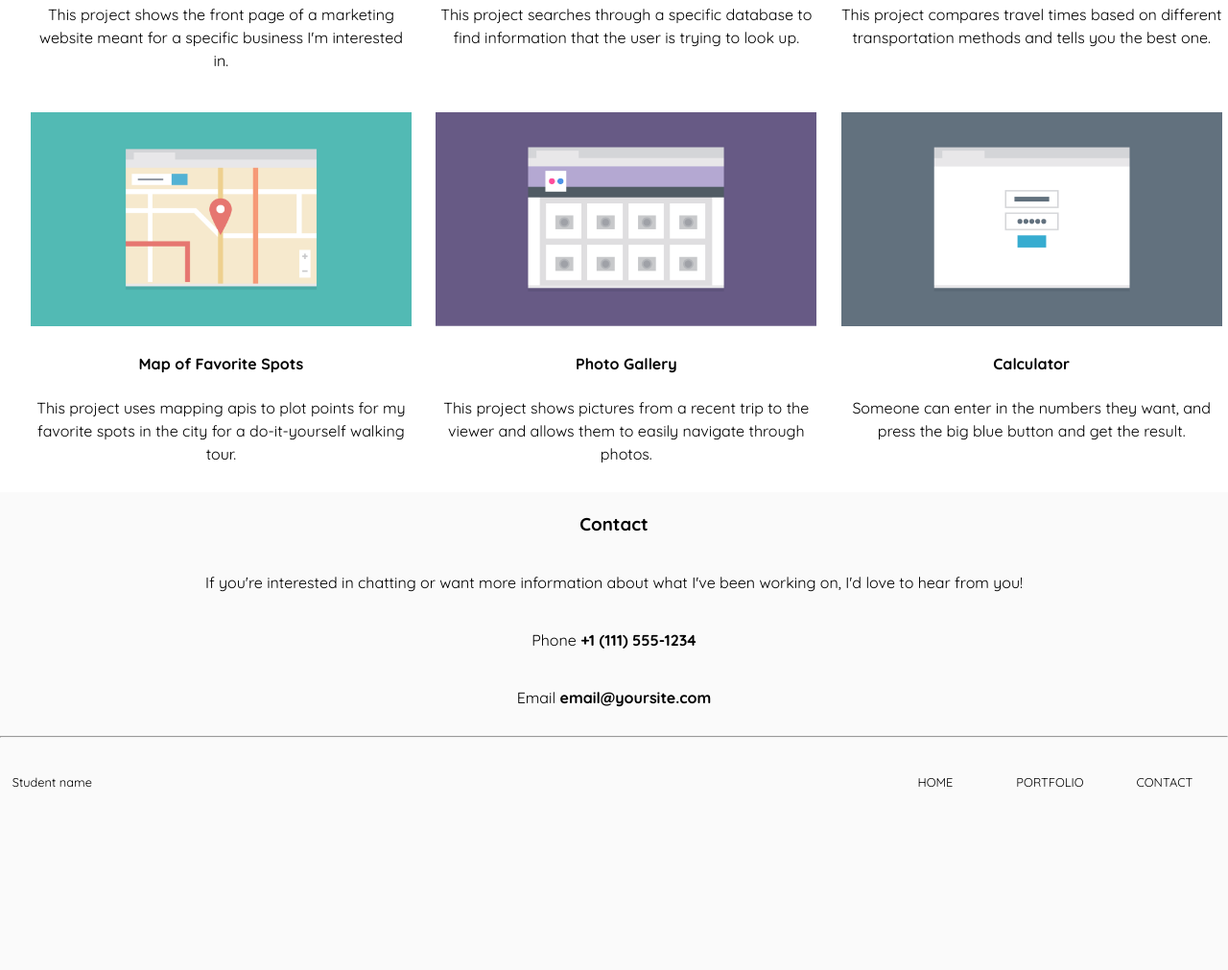
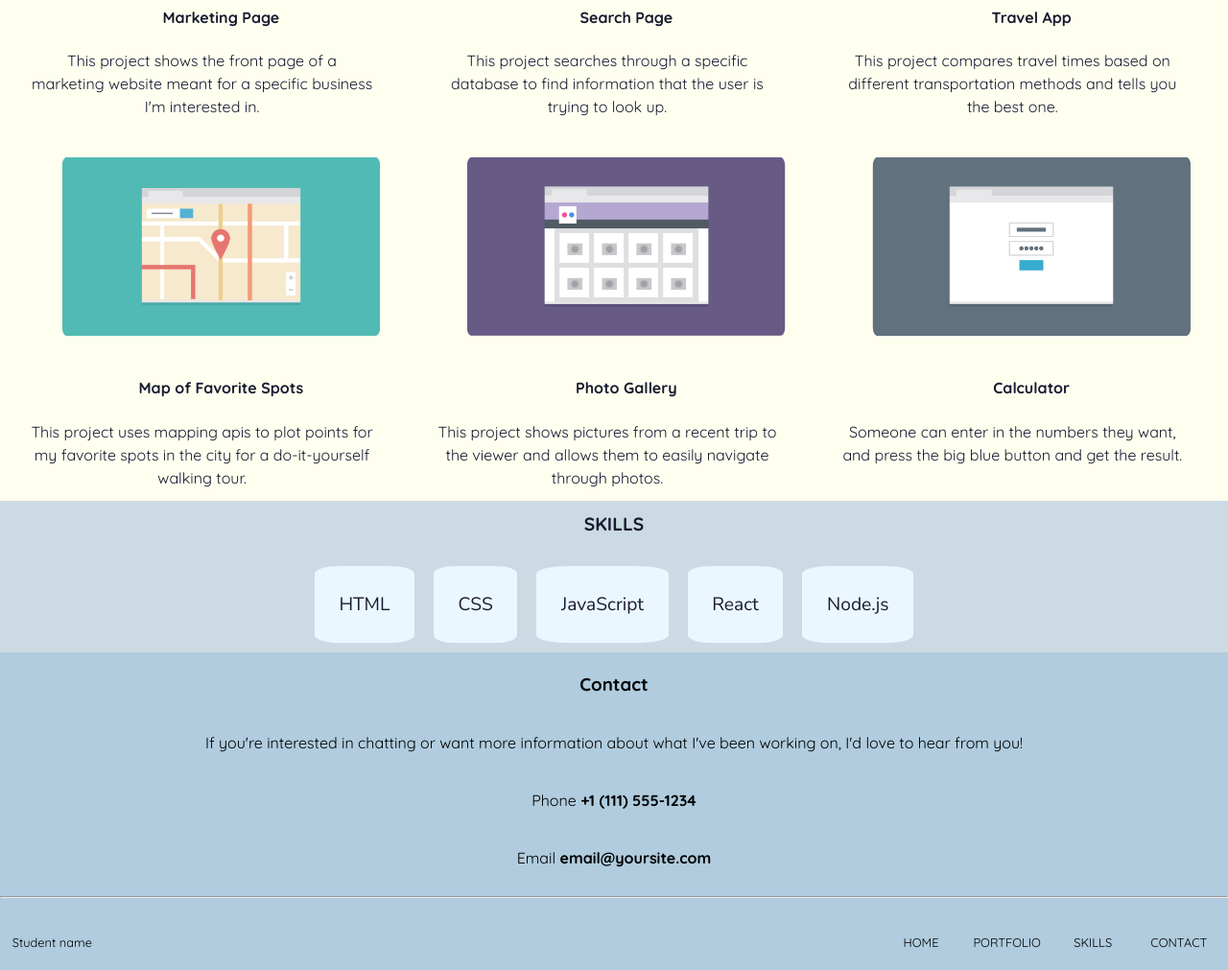
Before and after one commit to fractalkitty/Treehouse---P2-, a plain HTML site: page index.html in a window 1280 px wide. Shown: the part 711-1722 px from the top of the page at 96% size. Before the commit the page ends 1565 px from the top, so only its background shows below. Drawn offline with Linux system fonts and the light colour scheme.

Commit message:
update colors

```diff
--- a/css/styles.css
+++ b/css/styles.css
@@ -7,7 +7,7 @@ body {
     font-family: 'Quicksand', sans-serif;
     line-height: 1.5;
     color: #000;
-    background-color: rgb(250, 250, 250);
+    background-color: rgb(176, 204, 222);
     margin-top: 2vh;
 }
 
@@ -45,6 +45,7 @@ nav li {
     flex: 1;
     padding: 2px;
     font-size: 1.2em;
+    border-radius: 50% / 15%
 }
 
 header {
@@ -61,8 +62,10 @@ header {
 header img {
     width: 60%;
     height: auto;
-    margin: 0;
-    padding: 0;
+    margin: 2px;
+    padding: 2vw;
+    border-radius: 10% / 15%;
+
 }
 
 a {
@@ -75,9 +78,12 @@ a {
     font-size: 1.1em;
     margin: 2vw;
     margin-bottom: 100px;
+    font-family: 'Nunito Sans', sans-serif;
+    color: rgb(24, 27, 47);
 }
 
 #portfolio {
+    width: 100%;
     display: flex;
     flex-direction: column;
     justify-content: center;
@@ -85,9 +91,12 @@ a {
     padding: 0;
     width: 100%;
     height: auto;
-    background-color: white;
+    background-color: ivory;
+    color: rgb(24, 27, 47);
 
 }
+
+
 
 #portfolio h3 {
     text-align: center;
@@ -97,6 +106,55 @@ a {
     font-size: 1.2em;
 }
 
+#skills {
+    display: flex;
+    flex-direction: column;
+    justify-content: center;
+    align-items: center;
+    padding: 0;
+    width: 100%;
+    height: auto;
+    background-color: rgb(204, 218, 227);
+    color: rgb(24, 27, 47);
+
+}
+
+#skills h3 {
+    text-align: center;
+    text-transform: uppercase;
+    margin-top: 10px;
+    padding: 0;
+    font-size: 1.2em;
+}
+
+#skills ul {
+    display: flex;
+    flex-direction: row;
+    justify-content: center;
+    align-items: center;
+    padding: 0;
+    width: 100%;
+    height: auto;
+
+    color: rgb(24, 27, 47);
+    margin: 0;
+    margin-top: 10px;
+    margin-bottom: 10px;
+}
+
+#skills li {
+    margin: 0;
+    padding: 2vw;
+    font-size: 1.2em;
+    margin-right: 10px;
+    margin-left: 10px;
+    list-style-type: none;
+    background-color: rgb(235, 247, 255);
+    border-radius: 25% / 10%;
+    font-family: 'Nunito Sans', sans-serif;
+
+}
+
 .projects {
     width: 90%;
     justify-content: center;
@@ -104,12 +162,22 @@ a {
 }
 
 .projects img {
-    width: 100%;
+    width: 90%;
+    border-radius: 5% / 10%;
+    margin: 2px;
+    padding: 1vw;
 }
 
 .projects .project {
     width: 100%;
     margin: 1vw;
+}
+
+.projects p {
+    width: 90%;
+    margin: 0;
+    padding: 0;
+    color: rgb(24, 27, 47);
 }
 
 footer {
@@ -129,7 +197,7 @@ footer a {
 
 a:hover {
     text-transform: uppercase;
-    color: blue;
+    color: rgb(2, 156, 167);
     font-style: oblique;
 }
 
@@ -174,6 +242,7 @@ footer nav {
         padding: 0;
         font-size: 1em;
         background-color: transparent;
+
     }
 
     header {
--- a/index.html
+++ b/index.html
@@ -6,8 +6,13 @@
     <meta name="viewport" content="width=device-width, initial-scale=1.0">
     <title>Student Name</title>
     <link rel="stylesheet" href="css/styles.css">
+
+    <link rel="preconnect" href="https://fonts.googleapis.com">
+    <link rel="preconnect" href="https://fonts.gstatic.com" crossorigin>
+    <link
+        href="https://fonts.googleapis.com/css2?family=Nunito+Sans:opsz,wght@6..12,300;6..12,400;6..12,700&display=swap"
+        rel="stylesheet">
     <link href="https://fonts.googleapis.com/css2?family=Quicksand:wght@400;500;700&display=swap'" rel="stylesheet">
-
 </head>
 
 
@@ -17,7 +22,9 @@
         <ul>
             <li><a href="#">Home</a></li>
             <li><a href="#portfolio">Portfolio</a></li>
+            <li><a href="#skills">Skills</a></li>
             <li><a href="#contact">Contact</a></li>
+
         </ul>
     </nav>
     <header>
@@ -72,7 +79,16 @@
                 </div>
             </div>
         </section>
-
+        <section ID="skills">
+            <h3>Skills</h3>
+            <ul>
+                <li>HTML</li>
+                <li>CSS</li>
+                <li>JavaScript</li>
+                <li>React</li>
+                <li>Node.js</li>
+            </ul>
+        </section>
         <section id="contact">
             <h3>Contact</h3>
             <p>If you're interested in chatting or want more information about what I've been working on, I'd love to
@@ -88,6 +104,7 @@
             <ul>
                 <li><a href="#">Home</a></li>
                 <li><a href="#portfolio">Portfolio</a></li>
+                <li><a href="#skills">Skills</a></li>
                 <li><a href="#contact">Contact</a></li>
             </ul>
         </nav>
```
